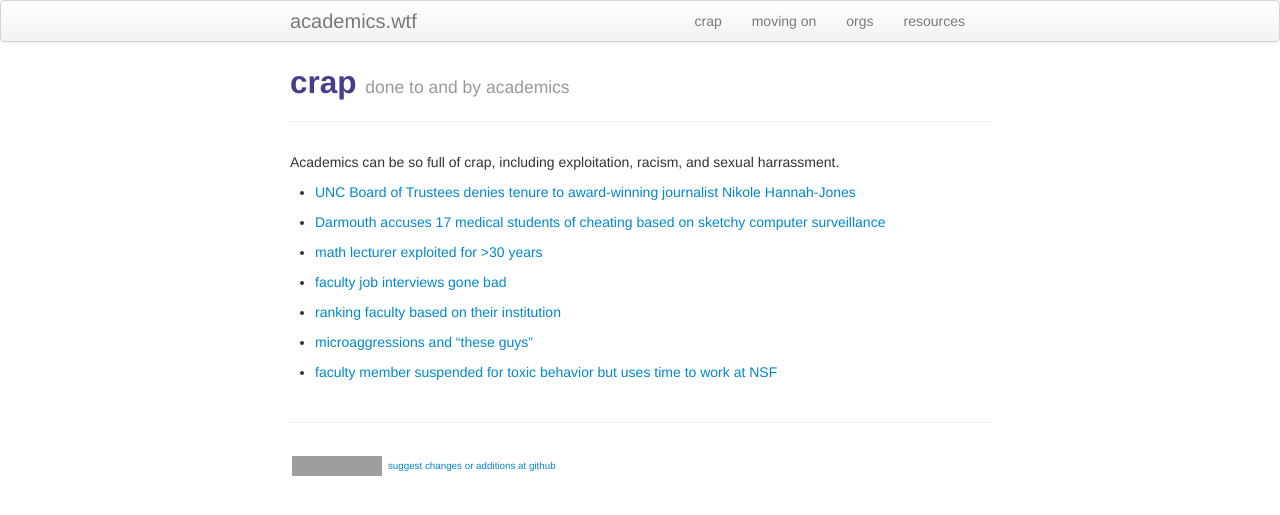
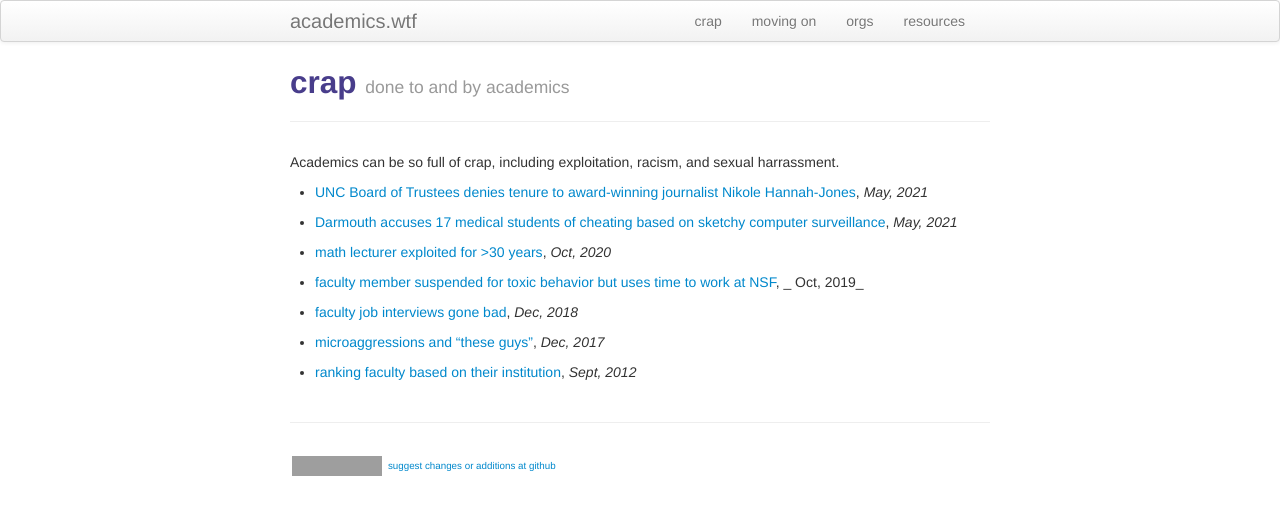
Before and after one commit to kbroman/academics.wtf, a Jekyll site: the page built from crap.md, in a window 1280 px wide. Shown: the top 515 px of the page. Built offline with Jekyll 4.4.1, drawn with Linux system fonts in a browser that asks for light colours; grey boxes are pictures that could not be loaded.

Commit message:
crap.md: add dates + reorder

```diff
--- a/crap.md
+++ b/crap.md
@@ -9,17 +9,29 @@ Academics can be so full of crap, including exploitation, racism, and
 sexual harrassment.
 
 - [UNC Board of Trustees denies tenure to award-winning journalist
-  Nikole Hannah-Jones](https://www.nytimes.com/2021/05/19/business/media/nikole-hannah-jones-unc.html)
+  Nikole Hannah-Jones](https://www.nytimes.com/2021/05/19/business/media/nikole-hannah-jones-unc.html),
+  _May, 2021_
 
 - [Darmouth accuses 17 medical students of cheating based on sketchy
-  computer surveillance](https://www.nytimes.com/2021/05/09/technology/dartmouth-geisel-medical-cheating.html)
+  computer
+  surveillance](https://www.nytimes.com/2021/05/09/technology/dartmouth-geisel-medical-cheating.html),
+  _May, 2021_
 
-- [math lecturer exploited for >30 years](http://kbroman.org/blog/2021/05/06/wtf-uw-1/)
+- [math lecturer exploited for >30
+  years](http://kbroman.org/blog/2021/05/06/wtf-uw-1/),
+  _Oct, 2020_
 
-- [faculty job interviews gone bad](https://www.insidehighered.com/blogs/globalhighered/faculty-job-interviews-gone-bad)
+- [faculty member suspended for toxic behavior but uses time to work at NSF](https://madison.com/wsj/news/local/education/university/uw-madison-failed-to-inform-federal-agency-of-abusive-professors-conduct-unpaid-leave/article_da46b852-8aeb-50c3-9673-c2ac6da3818f.html),
+  _ Oct, 2019_
 
-- [ranking faculty based on their institution](http://kbroman.org/blog/2012/09/08/how-to-evaluate-faculty/)
+- [faculty job interviews gone
+  bad](https://www.insidehighered.com/blogs/globalhighered/faculty-job-interviews-gone-bad),
+  _Dec, 2018_
 
-- [microaggressions and "these guys"](http://www.amelia.mn/blog/conferences/2017/12/19/On-Microaggressions.html)
+- [microaggressions and "these
+  guys"](http://www.amelia.mn/blog/conferences/2017/12/19/On-Microaggressions.html),
+  _Dec, 2017_
 
-- [faculty member suspended for toxic behavior but uses time to work at NSF](https://madison.com/wsj/news/local/education/university/uw-madison-failed-to-inform-federal-agency-of-abusive-professors-conduct-unpaid-leave/article_da46b852-8aeb-50c3-9673-c2ac6da3818f.html)
+- [ranking faculty based on their
+  institution](http://kbroman.org/blog/2012/09/08/how-to-evaluate-faculty/),
+  _Sept, 2012_
```
